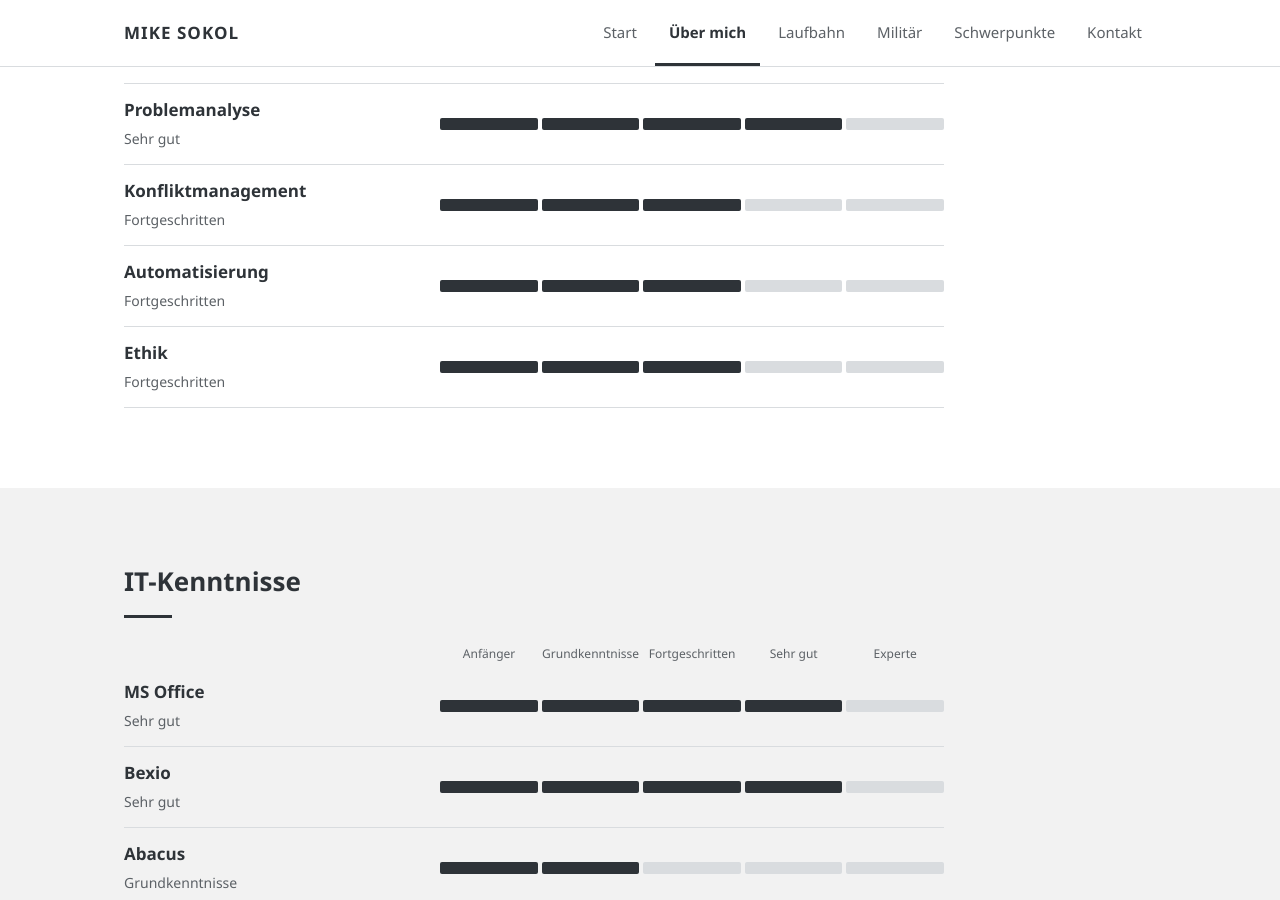
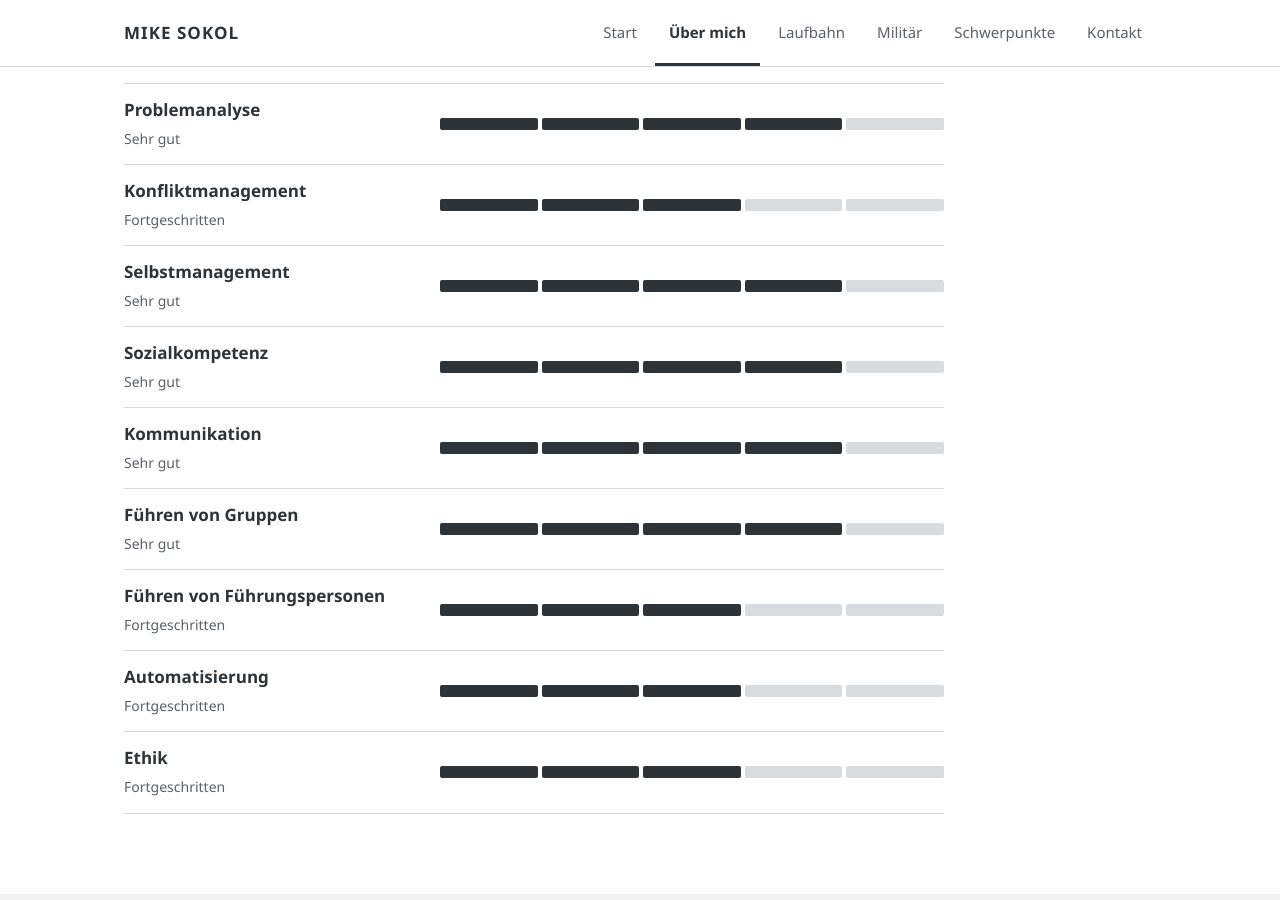
Before and after one commit to Mykey1835/mikesokol-website, a Jekyll site: the page built from _seiten/ueber-mich.md, in a window 1280 px wide and 900 px high, scrolled down 1748 px. Built offline with Jekyll 4.4.1, drawn with Linux system fonts in a browser that asks for light colours.

Commit message:
Fachkenntnisse aus der Führungsausbildung ergänzt
Co-Authored-By: Claude Opus 5.5 <noreply@anthropic.com>
Claude-Session: https://claude.ai/code/session_011hthjTbG7UK3y2j2H5ntXq

```diff
--- a/_seiten/ueber-mich.md
+++ b/_seiten/ueber-mich.md
@@ -42,6 +42,17 @@ abschnitte:
         niveau: Sehr gut
       - name: Konfliktmanagement
         niveau: Fortgeschritten
+      # Aus der Führungsausbildung (Militär / SKO)
+      - name: Selbstmanagement
+        niveau: Sehr gut
+      - name: Sozialkompetenz
+        niveau: Sehr gut
+      - name: Kommunikation
+        niveau: Sehr gut
+      - name: Führen von Gruppen
+        niveau: Sehr gut
+      - name: Führen von Führungspersonen
+        niveau: Fortgeschritten
       - name: Automatisierung
         niveau: Fortgeschritten
       - name: Ethik
```
